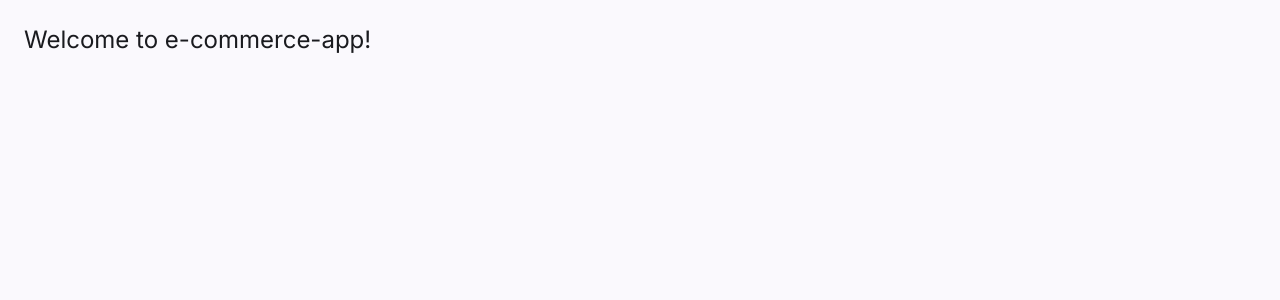
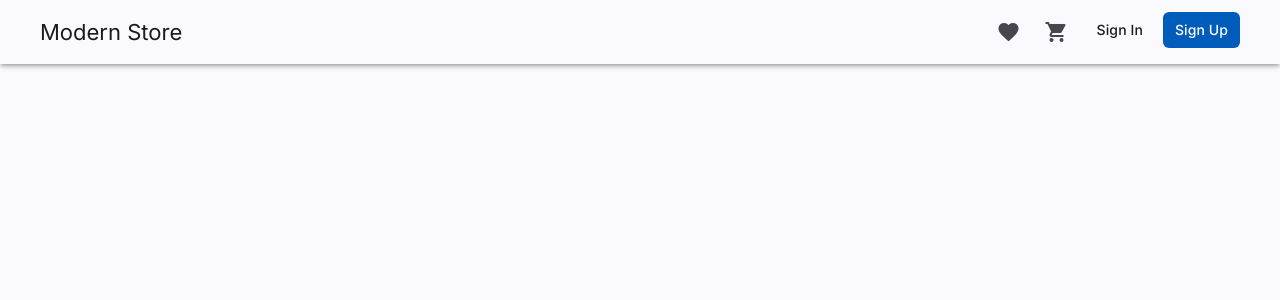
Before and after one commit to elisha1995/e-commerce-app, an Angular app: page / in a window 1280 px wide. Shown: the top 300 px of the page. Built offline with nearby package versions, Linux system fonts and the light colour scheme.

Commit message:
Add header component and header actions for improved navigation

```diff
--- a/src/app/app.ts
+++ b/src/app/app.ts
@@ -1,16 +1,11 @@
 import { Component, signal } from '@angular/core';
 import { RouterOutlet } from '@angular/router';
+import { Header } from './layout/header/header';
 
 @Component({
   selector: 'app-root',
-  imports: [RouterOutlet],
-  template: `
-    <h1 class="text-2xl p-6">Welcome to {{ title() }}!</h1>
-
-    <router-outlet />
-  `,
+  imports: [RouterOutlet, Header],
+  template: ` <app-header /> <router-outlet /> `,
   styles: [],
 })
-export class App {
-  protected readonly title = signal('e-commerce-app');
-}
+export class App {}
--- /dev/null
+++ b/src/app/layout/header-actions/header-actions.ts
@@ -0,0 +1,22 @@
+import { Component } from '@angular/core';
+import { MatButton, MatIconButton } from '@angular/material/button';
+import { MatIcon } from '@angular/material/icon';
+
+@Component({
+  selector: 'app-header-actions',
+  imports: [MatButton, MatIconButton, MatIcon],
+  template: `
+    <div class="flex item-center gap-2">
+      <button matIconButton>
+        <mat-icon>favorite</mat-icon>
+      </button>
+      <button matIconButton>
+        <mat-icon>shopping_cart</mat-icon>
+      </button>
+      <button matButton>Sign In</button>
+      <button matButton="filled">Sign Up</button>
+    </div>
+  `,
+  styles: ``,
+})
+export class HeaderActions {}
--- /dev/null
+++ b/src/app/layout/header/header.ts
@@ -0,0 +1,18 @@
+import { Component } from '@angular/core';
+import { MatToolbar } from '@angular/material/toolbar';
+import { HeaderActions } from "../header-actions/header-actions";
+
+@Component({
+  selector: 'app-header',
+  imports: [MatToolbar, HeaderActions],
+  template: `
+    <mat-toolbar class="w-full elevated py-2">
+      <div class="max-w-[1200px] mx-auto w-full flex justify-between items-center">
+        <span>Modern Store</span>
+        <app-header-actions />
+      </div>
+    </mat-toolbar>
+  `,
+  styles: ``,
+})
+export class Header {}
```
